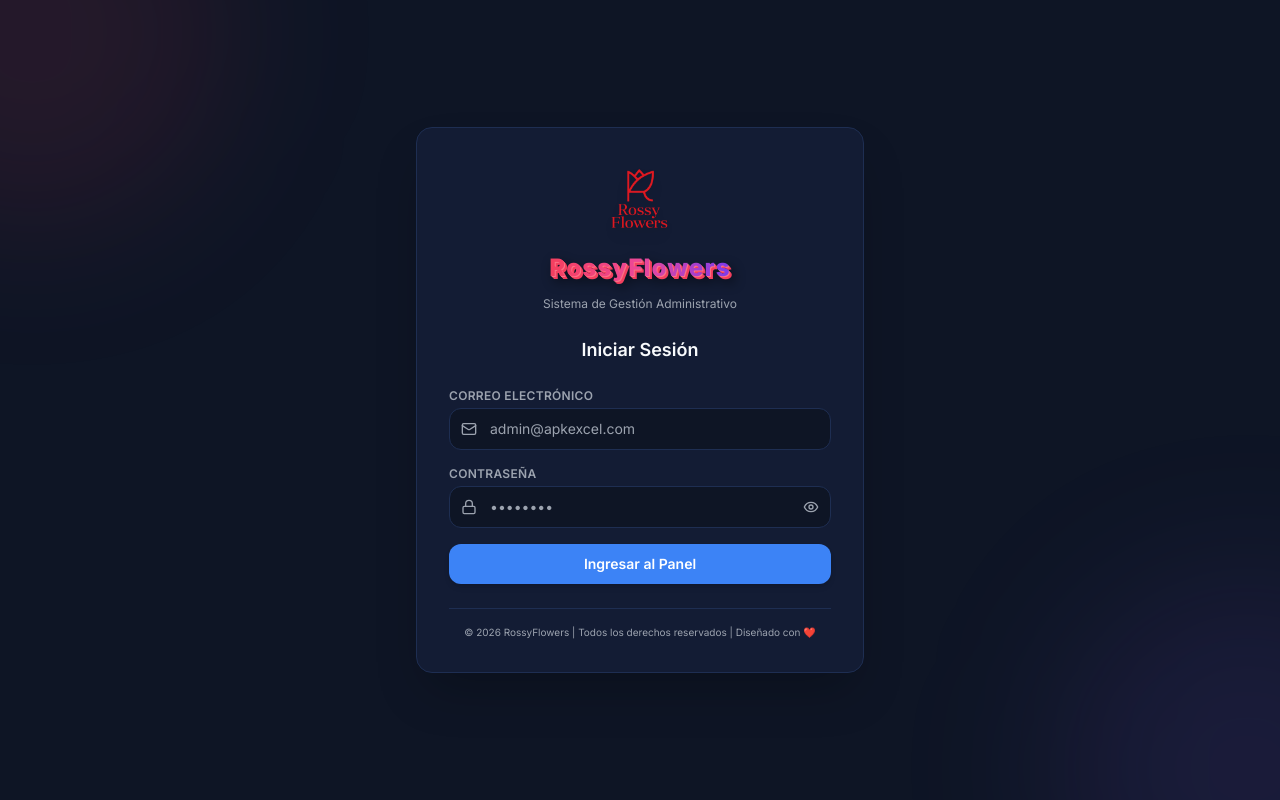
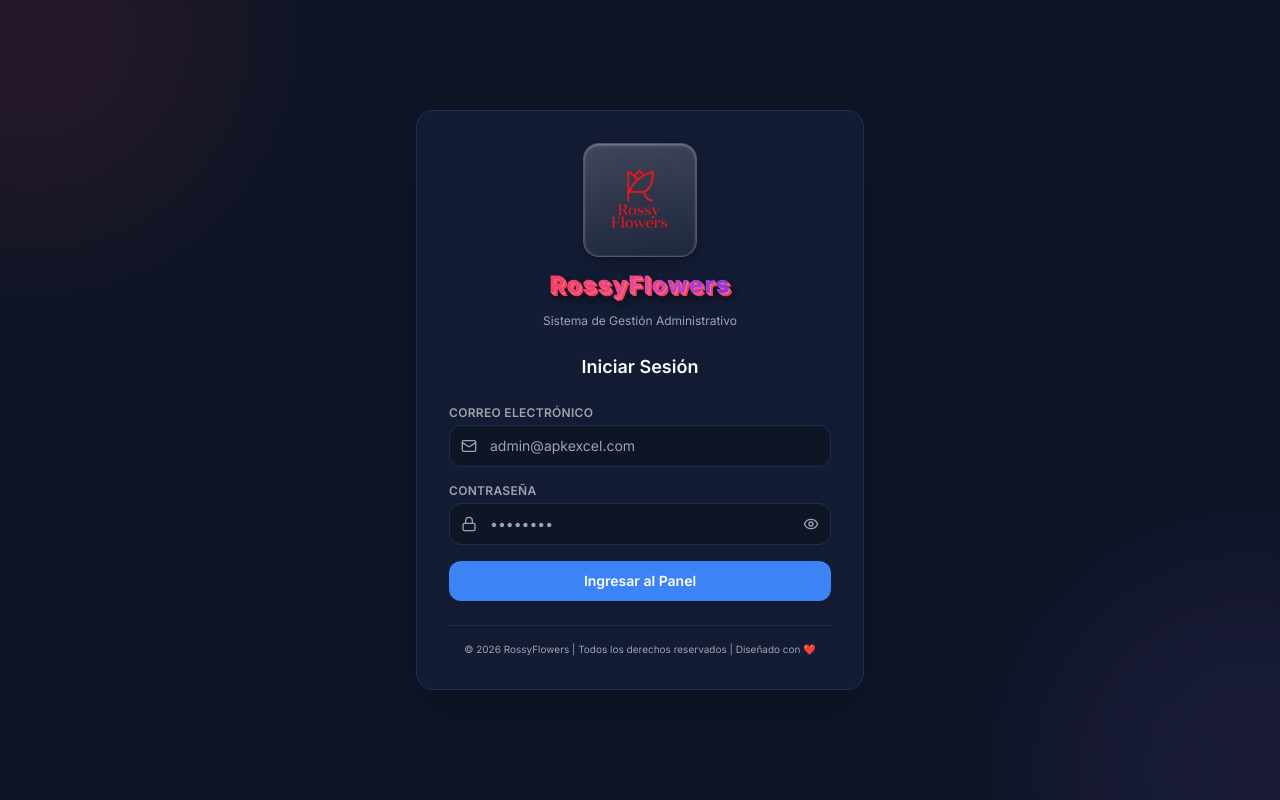
Before and after one commit to investmentsz2026-afk/AppFlowers, a Next.js app in the folder apps/web/: page /login in a window 1280 px wide. Built offline with nearby package versions, Linux system fonts and the light colour scheme; no server answers.

Commit message:
design(login): wrap login logo inside a premium 3D container with shadows and perspective tilt hover

```diff
--- a/apps/web/src/app/login/page.tsx
+++ b/apps/web/src/app/login/page.tsx
@@ -56,11 +56,14 @@ export default function LoginPage() {
         <div className="rounded-2xl border border-border bg-card p-8 shadow-2xl backdrop-blur-md">
           {/* Logo y Encabezado */}
           <div className="flex flex-col items-center gap-3 text-center">
-            <img
-              src="/logo.png"
-              alt="Logo RossyFlowers"
-              className="h-20 w-auto object-contain select-none drop-shadow-lg"
-            />
+            {/* Cuadro 3D para el Logo */}
+            <div className="relative p-4 rounded-2xl bg-gradient-to-br from-white/80 to-white/30 dark:from-white/10 dark:to-white/5 border border-white/20 shadow-[inset_0_1px_3px_rgba(255,255,255,0.4),0_10px_20px_rgba(0,0,0,0.15),0_2px_5px_rgba(0,0,0,0.1)] before:absolute before:inset-0 before:rounded-2xl before:bg-gradient-to-b before:from-white/10 before:to-transparent before:pointer-events-none transform hover:perspective-500 hover:rotate-x-3 hover:rotate-y-3 transition-transform duration-300">
+              <img
+                src="/logo.png"
+                alt="Logo RossyFlowers"
+                className="h-20 w-auto object-contain select-none drop-shadow-[0_8px_16px_rgba(0,0,0,0.2)]"
+              />
+            </div>
             <h1
               className="text-2xl font-extrabold tracking-wider bg-gradient-to-r from-rose-500 via-pink-500 to-violet-600 bg-clip-text text-transparent select-none"
               style={{
```
